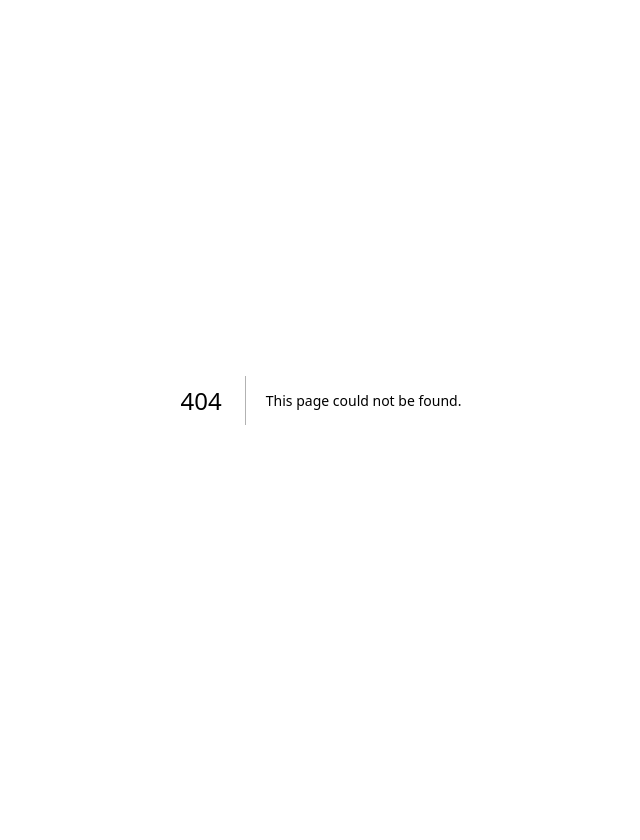
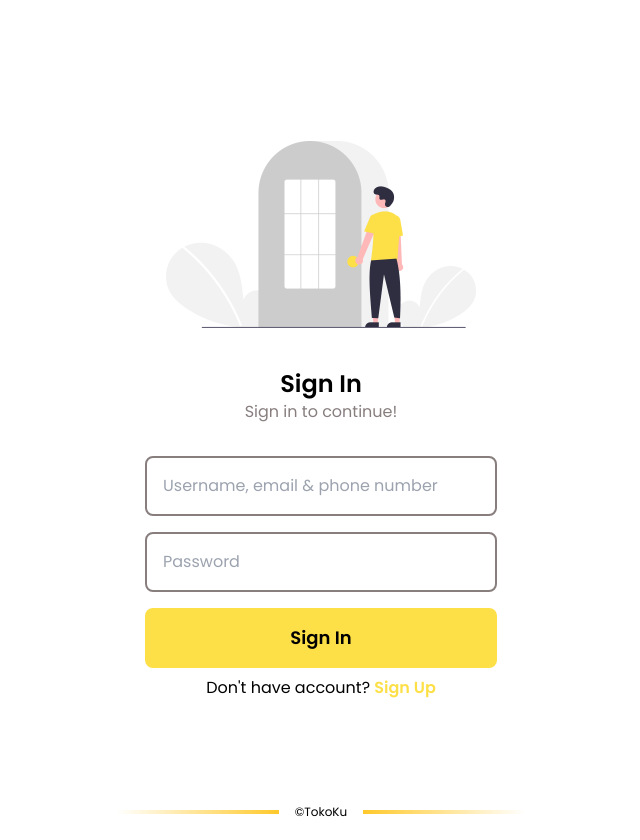
Before and after one commit to mubasyir19/TokoKu-Web, a Next.js app: page /login in a window 1280 px wide. Before the commit this address had no page. Shown: the whole page, without its empty margins (319-959 px from the left). Before the commit the page ends 800 px from the top, so only its background shows below. Built offline with nearby package versions, Linux system fonts and the light colour scheme.

Commit message:
add(auth): create login page

```diff
--- /dev/null
+++ b/src/app/(auth)/layout.jsx
@@ -0,0 +1,18 @@
+import { Poppins } from 'next/font/google';
+
+const poppins = Poppins({ weight: ['300', '400', '500', '600', '700'], subsets: ['latin'] });
+
+export const metadata = {
+  title: 'TokoKu',
+  description: 'Savoring Halal Delights Daily.',
+};
+
+export default function RootLayout({ children }) {
+  return (
+    <html lang='en'>
+      <body className='relative mx-auto max-w-md'>
+        <main className={`p-5 ${poppins.className}`}>{children}</main>
+      </body>
+    </html>
+  );
+}
--- /dev/null
+++ b/src/app/(auth)/login/page.jsx
@@ -0,0 +1,53 @@
+import Image from 'next/image';
+import Link from 'next/link';
+import React from 'react';
+
+export default function Login() {
+  return (
+    <section className='relative flex justify-center items-center h-screen'>
+      <div className=''>
+        <Image src='/images/illustration.png' width={310} height={187} className='mx-auto' alt='illustration' />
+        <form className='flex flex-col mt-10 gap-y-4'>
+          <div className='text-center mb-4'>
+            <h3 className='text-2xl font-semibold'>Sign In</h3>
+            <p className='text-[#887E7E]'>Sign in to continue!</p>
+          </div>
+          <div className='form-group'>
+            <input
+              type='text'
+              name=''
+              className='w-full p-4 border-2 rounded-lg border-[#887E7E]'
+              placeholder='Username, email & phone number'
+            />
+          </div>
+          <div className='form-group'>
+            <input
+              type='password'
+              name='password'
+              className='w-full p-4 border-2 border-[#887E7E] rounded-lg'
+              placeholder='Password'
+            />
+          </div>
+          <div className='form-group'>
+            <button type='submit' className='w-full p-4 text-lg font-semibold rounded-lg bg-[#FDE047]'>
+              Sign In
+            </button>
+          </div>
+        </form>
+        <p className='text-center mt-2'>
+          Don&apos;t have account?{' '}
+          <Link href='#' className='text-[#FDE047] font-semibold'>
+            Sign Up
+          </Link>
+        </p>
+        <div className='absolute bottom-0 inset-x-0 w-full flex gap-x-4 text-xs'>
+          <div className='grow w-full h-1 my-auto bg-gradient-to-l from-yellow-primary'></div>
+          <div className=''>
+            <p>&copy;TokoKu</p>
+          </div>
+          <div className='grow w-full h-1 my-auto bg-gradient-to-r from-yellow-primary'></div>
+        </div>
+      </div>
+    </section>
+  );
+}
```
Also changed, not shown: public/images/illustration.png (added).
